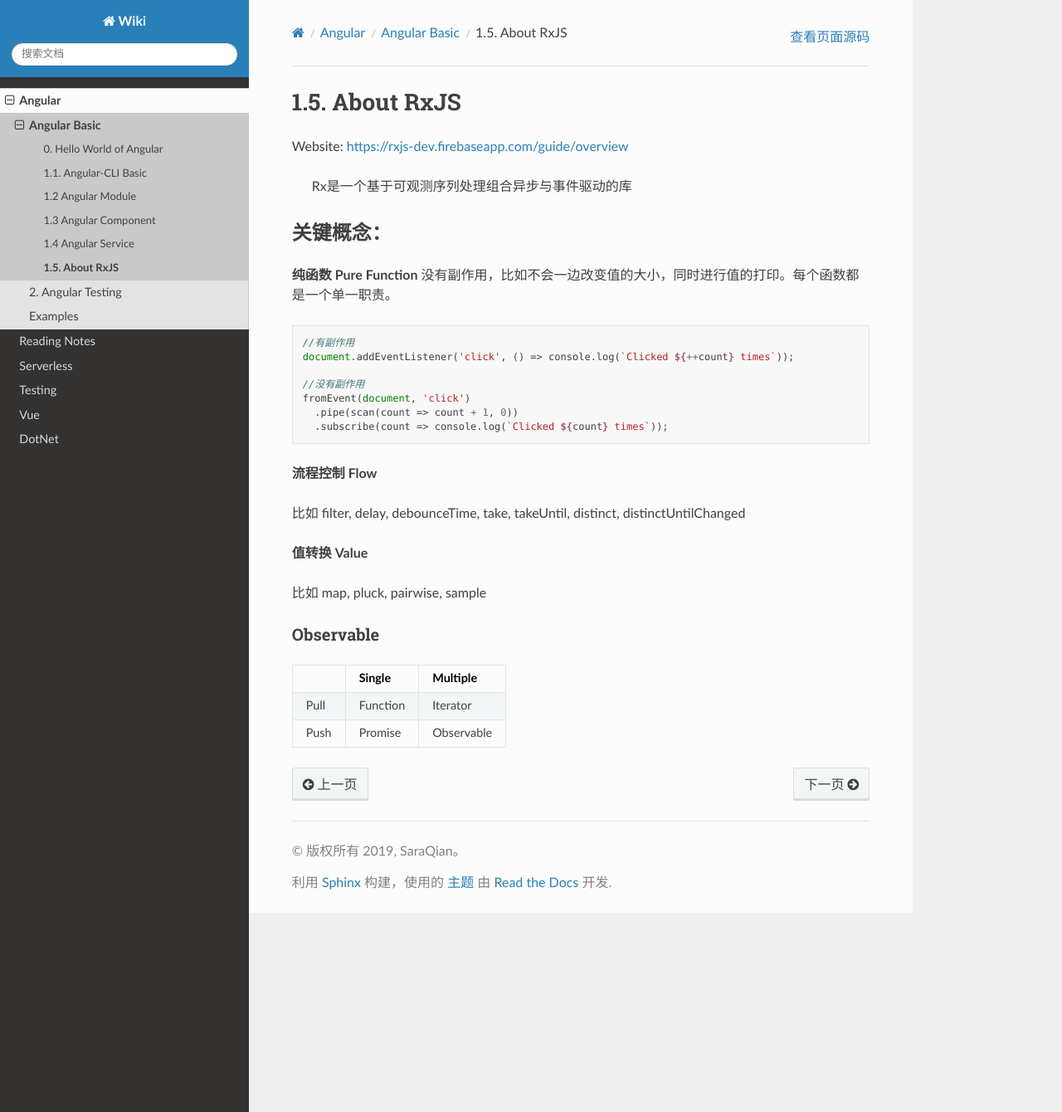
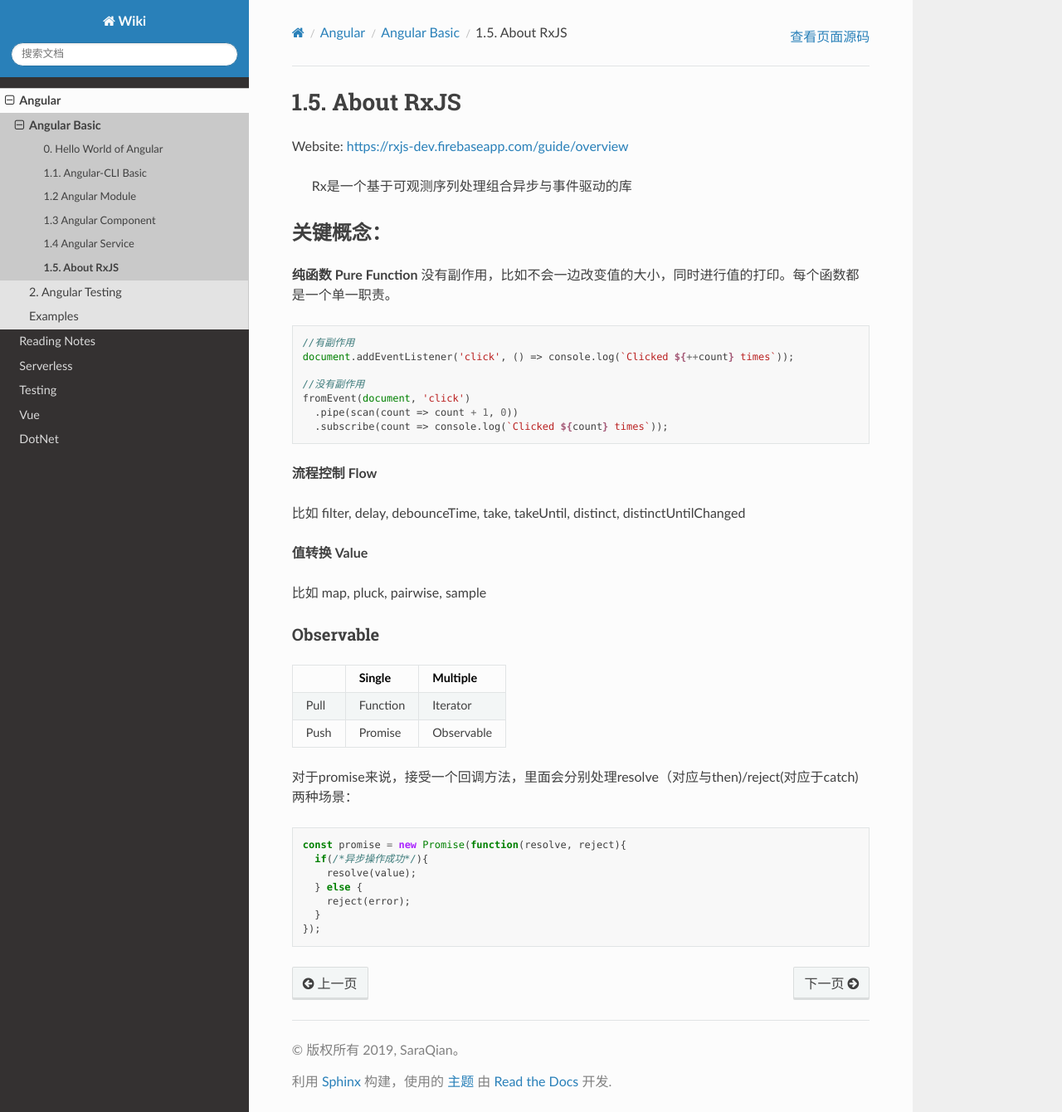
Before and after one commit to abigail830/Sphinx_wiki, a Sphinx documentation site: the page built from source/Angular/1_AngularBasic/1_5_Rxjs.rst, in a window 1280 px wide and 1340 px high. Shown: the whole window at 83% size. Built offline with Sphinx 7.4.7 and the Read the Docs theme 2.0.0, drawn with Linux system fonts in a browser that asks for light colours.

Commit message:
Update 1_5_Rxjs.rst

```diff
--- a/source/Angular/1_AngularBasic/1_5_Rxjs.rst
+++ b/source/Angular/1_AngularBasic/1_5_Rxjs.rst
@@ -43,6 +43,18 @@ Observable
 | Push    |Promise  | Observable   |
 +---------+---------+--------------+
 
+对于promise来说，接受一个回调方法，里面会分别处理resolve（对应与then)/reject(对应于catch)两种场景：
+
+.. code-block:: javascript
+
+  const promise = new Promise(function(resolve, reject){
+    if(/*异步操作成功*/){
+      resolve(value);
+    } else {
+      reject(error);
+    }
+  });
+
 
 
 
```
